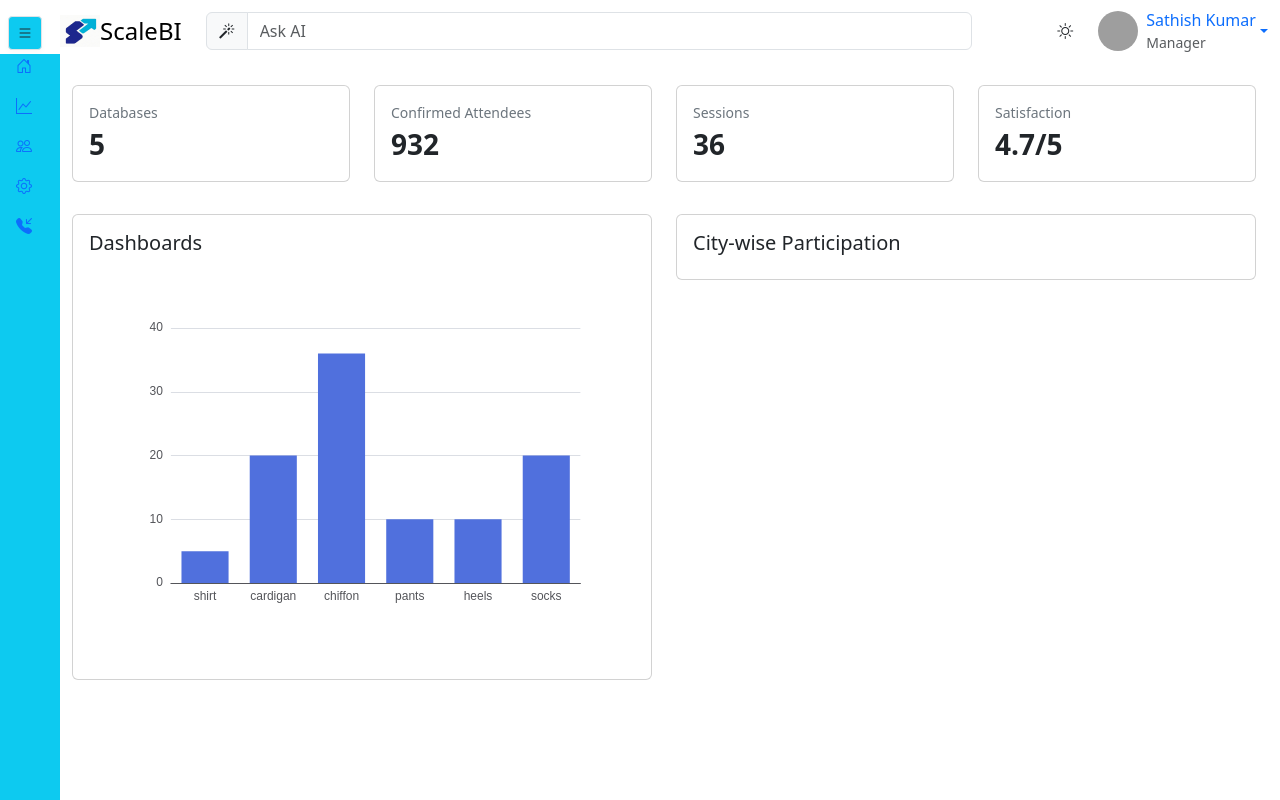
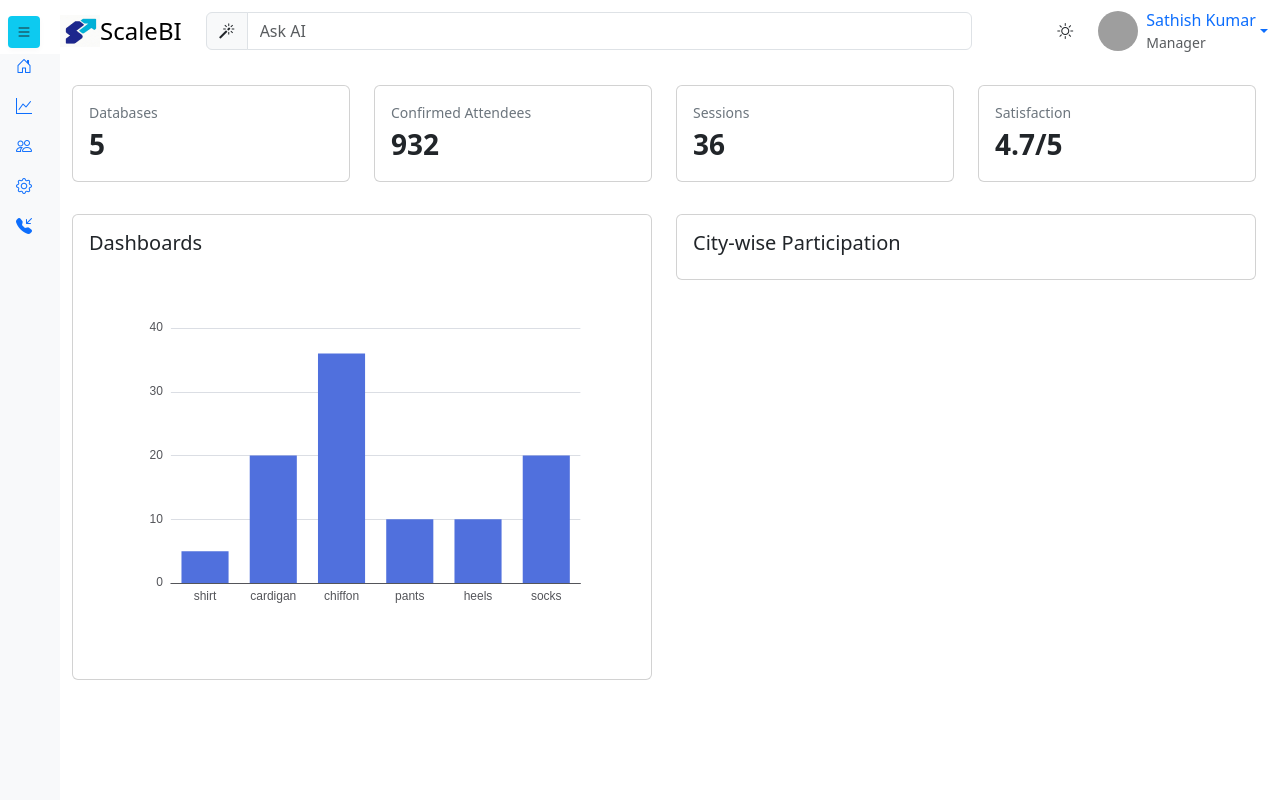
Before and after one commit to Keerthanasri-S/scalebi, a website built with Vite: page index.html in a window 1280 px wide. Built offline with nearby package versions, Linux system fonts and the light colour scheme; grey boxes are pictures that could not be loaded.

```diff
--- a/src/scss/components/_sidebar.scss
+++ b/src/scss/components/_sidebar.scss
@@ -12,6 +12,7 @@
   @extend .ms-5;
 }
 .sidebar {
+  background-color: var(--bs-light);
   margin-top: 54px !important;
   width: 220px;
   min-height: 100vh;
@@ -21,7 +22,6 @@
   transition: width 0.2s;
   z-index: 1040;
   overflow-x: hidden;
-  background: var(--bs-info);
 }
 .sidebar .sidebar-title {
   transition: opacity 0.2s;
@@ -35,8 +35,6 @@
   top: 1rem;
   left: 0.5rem;
   z-index: 1051;
-  background: #fff;
-  border: 1px solid #dee2e6;
   border-radius: 0.25rem;
   padding: 0.25rem 0.5rem;
   cursor: pointer;
```
Also changed, not shown: 1 other file.
